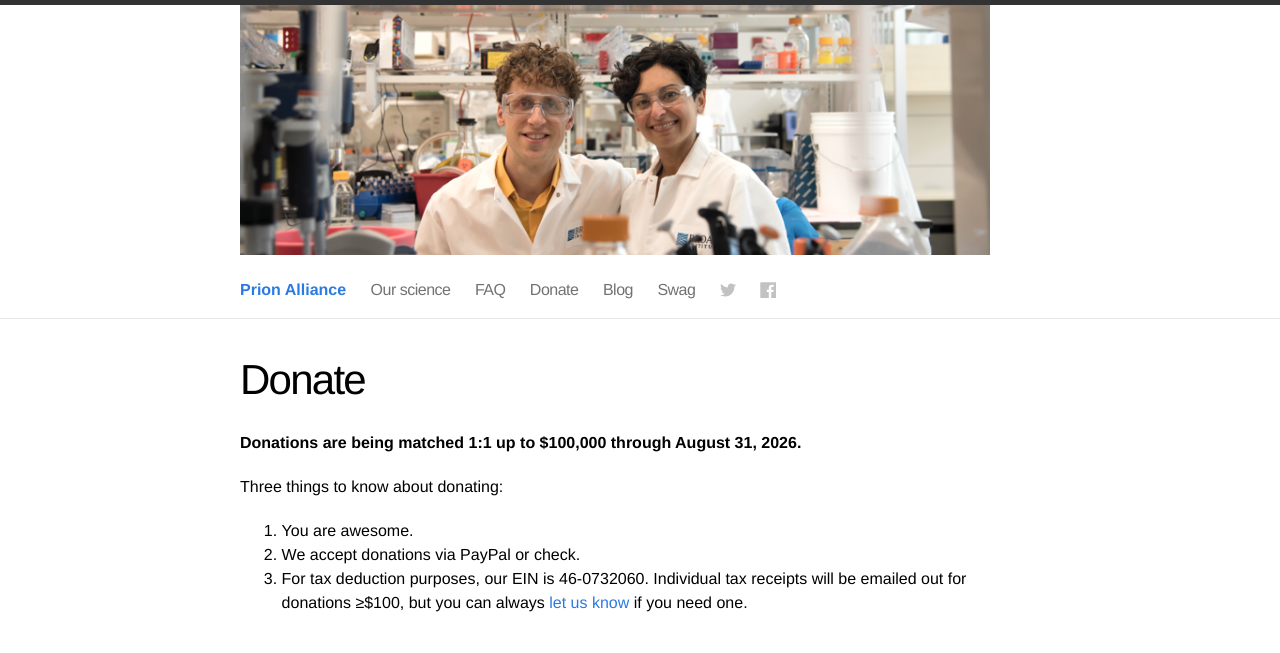
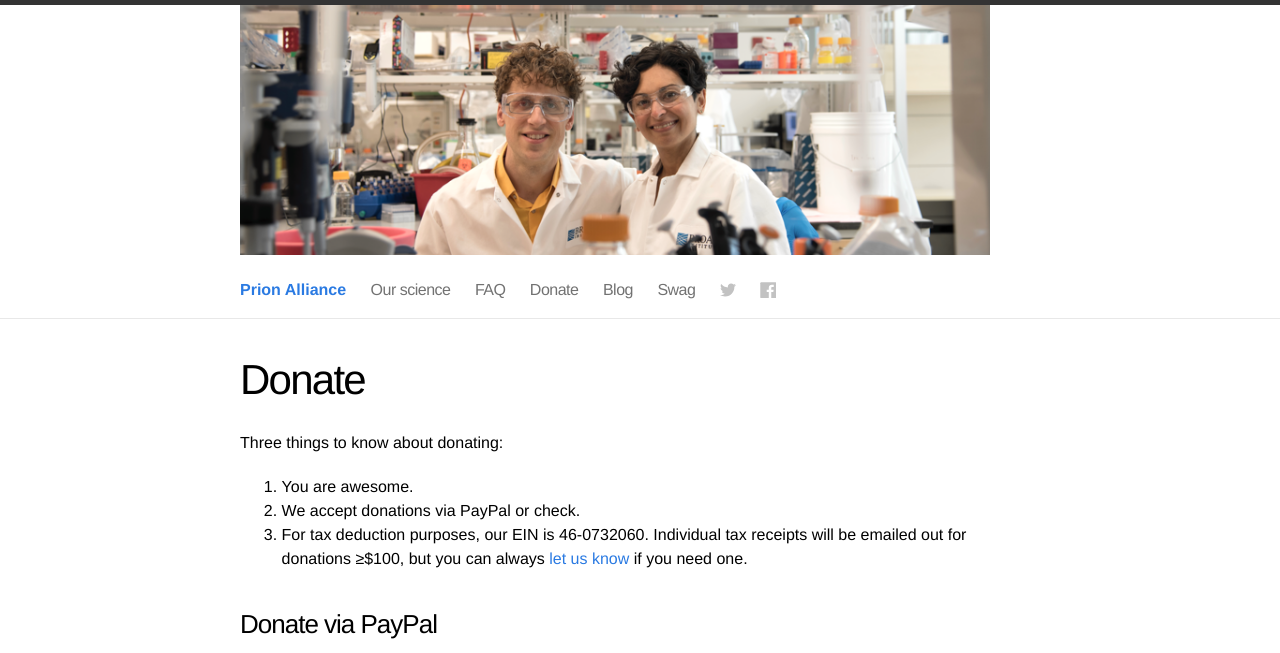
Before and after one commit to ericminikel/prionalliance, a Jekyll site: the page built from donate.md, in a window 1280 px wide and 900 px high, cut to the strip 0-653 px from the top of the window. Built offline with Jekyll 4.4.1, drawn with Linux system fonts in a browser that asks for light colours.

Commit message:
match complete

```diff
--- a/donate.md
+++ b/donate.md
@@ -3,8 +3,6 @@
 title: Donate
 permalink: /donate/
 ---
-
-**Donations are being matched 1:1 up to $100,000 through August 31, 2026.**
 
 Three things to know about donating:
 
```
